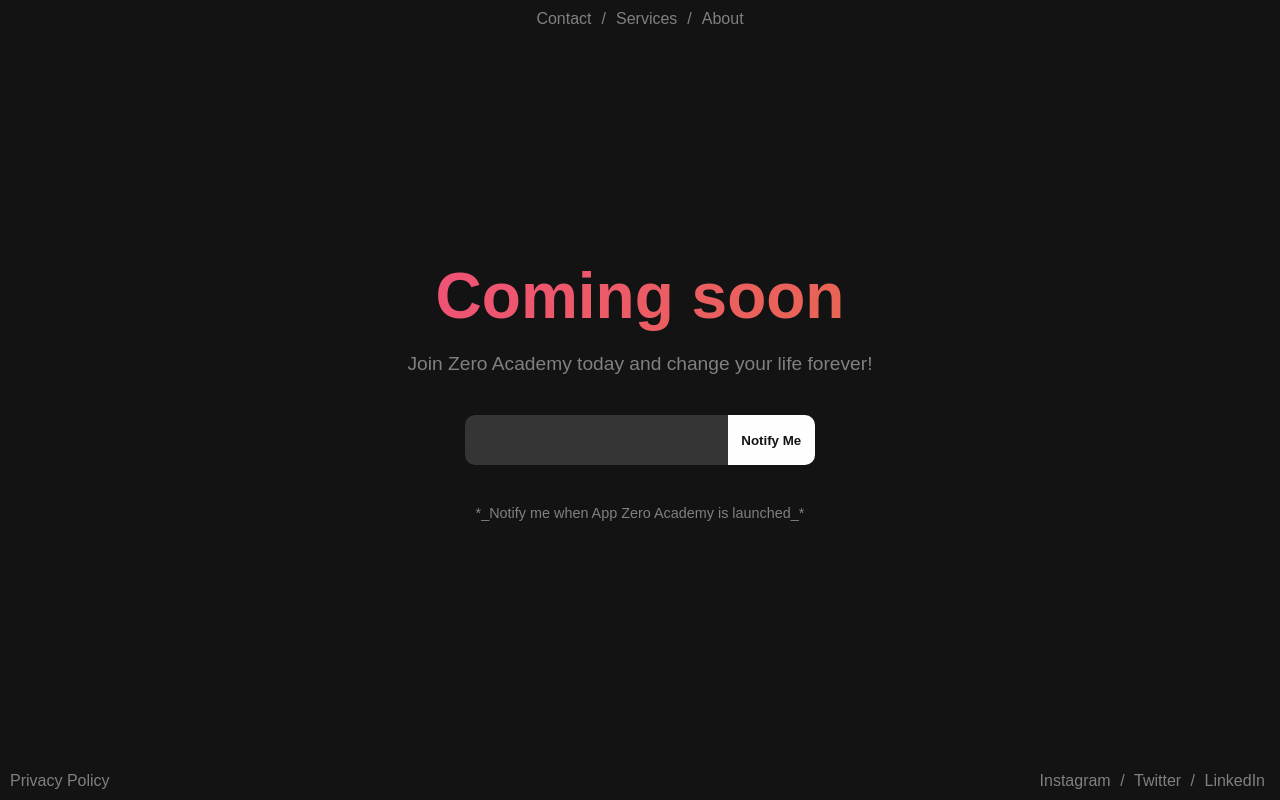
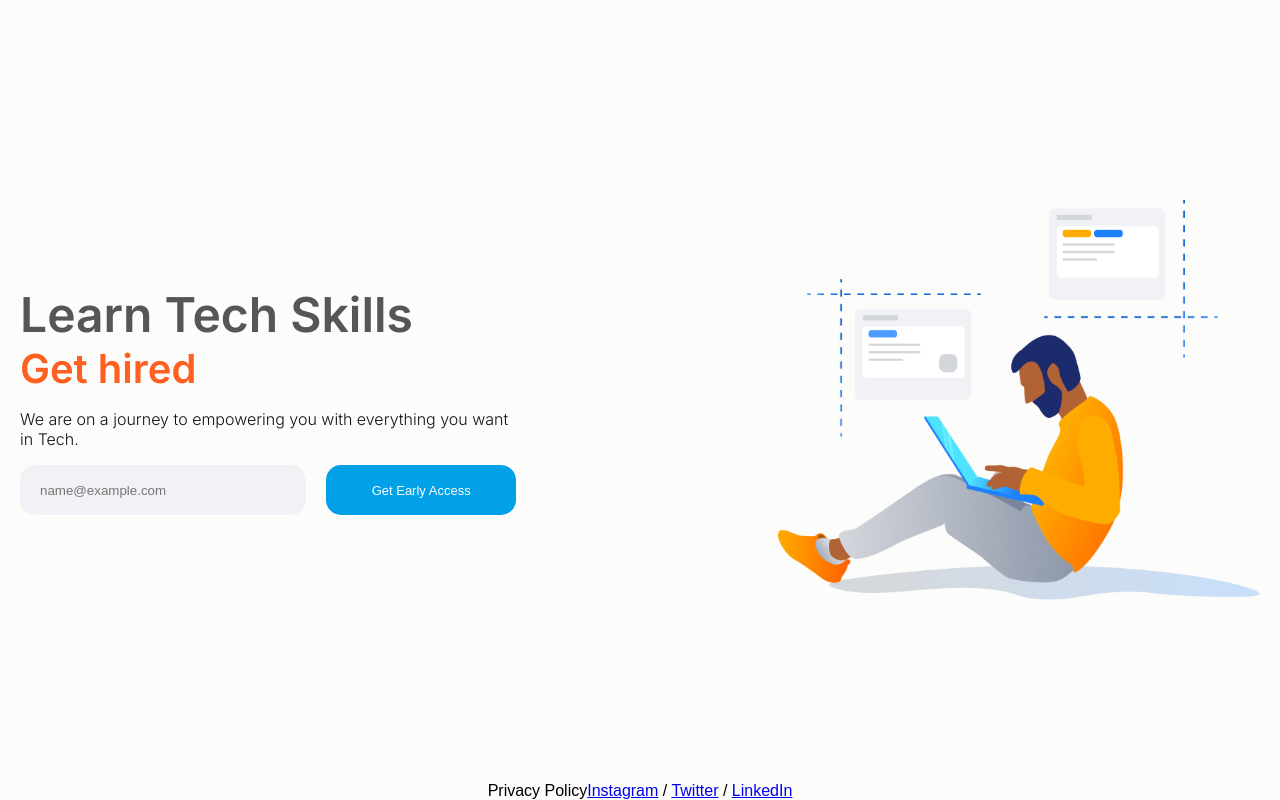
Before and after one commit to IndigoSoftwares21/zero-academy-waitlist, a plain HTML site: page index.html in a window 1280 px wide. Drawn offline with Linux system fonts and the light colour scheme.

Commit message:
new files added

```diff
--- a/index.html
+++ b/index.html
@@ -14,28 +14,29 @@
 </head>
 <body>
     <nav>
-        <ul>
-            <li><a href="#">Contact</a></li>
-            /
-            <li><a href="#">Services</a></li>
-            /
-            <li><a href="#">About</a></li>
-        </ul>
+
     </nav>
 
 
-    <div>
-        <!-- <p id="title">Zero Academy</p> -->
-        <h1>Coming soon</h1>
-        <p>Join Zero Academy today and change your life forever!</p>
+    <div class="main-div">
+        <div class="left-div">
+             <!-- <p id="title">Zero Academy</p> -->
+        <p class="main-txt">Learn Tech Skills</p>
+        <p class="sub-txt">Get hired</p>
+        <p class="txt">We are on a journey to empowering you with everything you want in Tech.</p>
         <span>
-            <input id="email" type="email">
-            <button id="btn">Notify Me</button>
+            <input placeholder="name@example.com" id="email" type="email">
+            <button id="btn">Get Early Access</button>
 
         </span>
-        <txt>
+        </div>
+        <div class="right-div">
+            <img src="Layer_3image.png" alt="image">
+        </div>
+
+        <!-- <txt>
             *_Notify me when App Zero Academy is launched_*
-        </txt>
+        </txt> -->
     </div>
 
 
--- a/styles/style.css
+++ b/styles/style.css
@@ -1,134 +1,111 @@
+@import url('https://fonts.googleapis.com/css2?family=Inter:wght@100;200;300;400;500;600;700;800;900&display=swap');
 *{
     margin: 0;
     padding: 0;
     box-sizing: border-box;
     font-family: 'Sono', sans-serif;
 }
+:root
+{
+   --white: #fcfcfa;
+    --black: #131313;
+    --gray: #F0F2F5;
+    --blue:#00A1E7;
+    --orange: #FF5F1F;
+    --textgray:#565656;
+}
+
 @import url('https://fonts.googleapis.com/css2?family=Sono:wght@200;300;400;500;600;700;800&display=swap');
 body{
     width: 100vw;
     height: 100vh;
-    background-color: #131313;
+    background-color: var(--white);
+    padding: 20px;
+    font-family: 'Inter', sans-serif;
+    display: flex;
+    justify-content: center;
+    align-items: center;
 }
-nav{
+.main-div{
     width: 100%;
     height: fit-content;
-    padding: 10px;
-    position: fixed;
-    top: 0;
+    display: flex;
+    align-items: center;
 }
-nav ul{
+.left-div{
     display: flex;
     justify-content: center;
-    flex-direction: row;
-    color: #808080;
+    flex-direction: column;
+    width: 40%;
+    height: 100%;
+
 }
-nav ul li{
-    list-style: none;
+.right-div
+{
+    width: 60%;
+    height: 100%;
+    display: flex;
+    justify-content: center;
+    align-items: center;
 }
-nav ul li a{
-    color: #808080;
-    text-decoration: none;
-    margin: 0 10px;
+.right-div img{
+height: 400px;
+margin-left: auto;
+}
+.main-txt{
+    font-size: 3rem;
+    font-weight: 600;
+    color: var(--textgray);
+    font-family: 'Inter', sans-serif;
+}
+.sub-txt{
+    font-size: 2.5rem;
+    font-weight: 600;
+    color: var(--orange);
+    margin-bottom: 1rem;
+    font-family: 'Inter', sans-serif;
+}
+.txt{
+    font-size: 1rem;
+    font-weight: 300;
+    color:var(--black);
+    margin-bottom: 1rem;
+    font-family: 'Inter', sans-serif;
+}
+span
+{
+    height: 50px;
+    width: 100%;
+    display: flex;
+    align-items: center;
+    justify-content: space-between;
+}
+input{
+    margin-right: 20px;
+    width: 60%;
+    height:100%;
+    border: none;
+    outline: none;
+    border-radius: 15px;
+    font-weight: 100;
+    color: var(--black);
+    padding: 5px 20px;
+    background-color: var(--gray);
+}
+button{
+    width: 40%;
+    height: 100%;
+    border: none;
+    outline: none;
+    border-radius: 15px;
+    padding: 0;
+    margin: 0;
+    font-size: 13px;
+    background-color: var(--blue);
+    color: var(--white);
 }
 footer{
+    display: inline-flex;
     position: fixed;
     bottom: 0;
-
 }
-footer{
-    color: #808080;
-    display: flex;
-    justify-content: space-between;
-    width: 100%;
-    padding: 10px;
-}
-footer p a{
-    color: #808080;
-    text-decoration: none;
-    margin: 0 5px;
-}
-div{
-    color: #808080;
-    width: 100%;
-    height: 100%;
-    display: flex;
-    flex-direction: column;
-    justify-content: center;
-    align-items: center;
-
-}
-#title{
-    font-size: 2rem;
-    color: #FEFEFE;
-
-}
-h1{
-    font-weight: 800;
-    font-size: 4rem;
-    background: linear-gradient(126deg, #90f578, #00c5b9, #097eed, #761af2, #f53f99, #e56f42);
-    background-size: 1200% 1200%;
-    -webkit-background-clip: text;
-    background-clip: text;
-    -webkit-text-fill-color: transparent;
-    -webkit-animation: txt-anim 12s ease infinite;
-    -moz-animation: txt-anim 12s ease infinite;
-    animation: txt-anim 12s ease infinite;
-    -webkit-font-smoothing: antialiased;
-}
-@-webkit-keyframes txt-anim {
-    0%{background-position:0% 24%}
-    50%{background-position:100% 77%}
-    100%{background-position:0% 24%}
-}
-@-moz-keyframes txt-anim {
-    0%{background-position:0% 24%}
-    50%{background-position:100% 77%}
-    100%{background-position:0% 24%}
-}
-@keyframes txt-anim {
-    0%{background-position:0% 24%}
-    50%{background-position:100% 77%}
-    100%{background-position:0% 24%}
-}
-div p{
-    font-size: 1.2rem;
-    margin:20px 0;
-}
-div txt{
-    margin: 20px 0;
-    font-size: 0.9rem;
-}
-span{
-    display: flex;
-    margin: 20px 0;
-    width: 350px;
-    height: 50px;
-    background-color: none;
-}
-input{
-    margin: 0;
-    height: 100%;
-    width: 75%;
-    background-color: #353535;
-    border: none;
-    color: #cecccc;
-    font-size: 17px;
-    border-top-left-radius: 10px;
-    border-bottom-left-radius: 10px;
-    padding:0 25px;
-}
-button{
-    height: 100%;
-    margin: 0;
-    width: 25%;
-    border: none;
-    border-top-right-radius: 10px;
-    border-bottom-right-radius: 10px;
-    color: #131313;
-    font-weight: 600;
-    background-color: #FEFEFE;
-}
-button:hover{
-    background-color: #cecccc;
-}
```
Also changed, not shown: Layer_3image.png (added).
